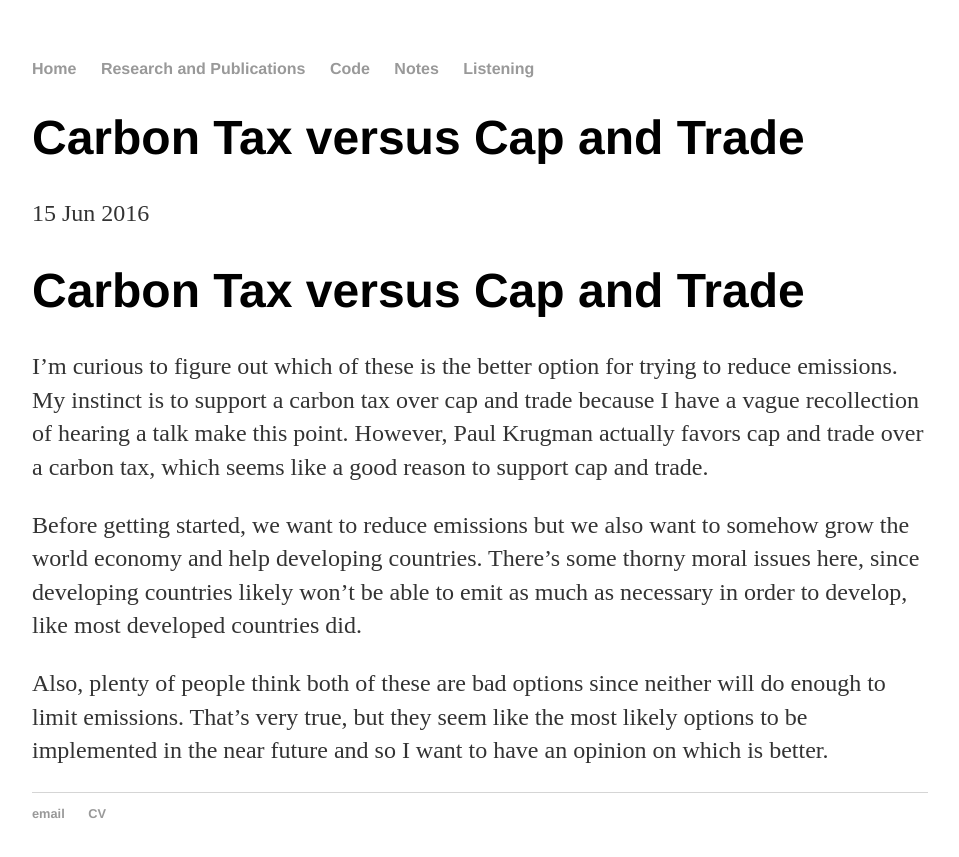
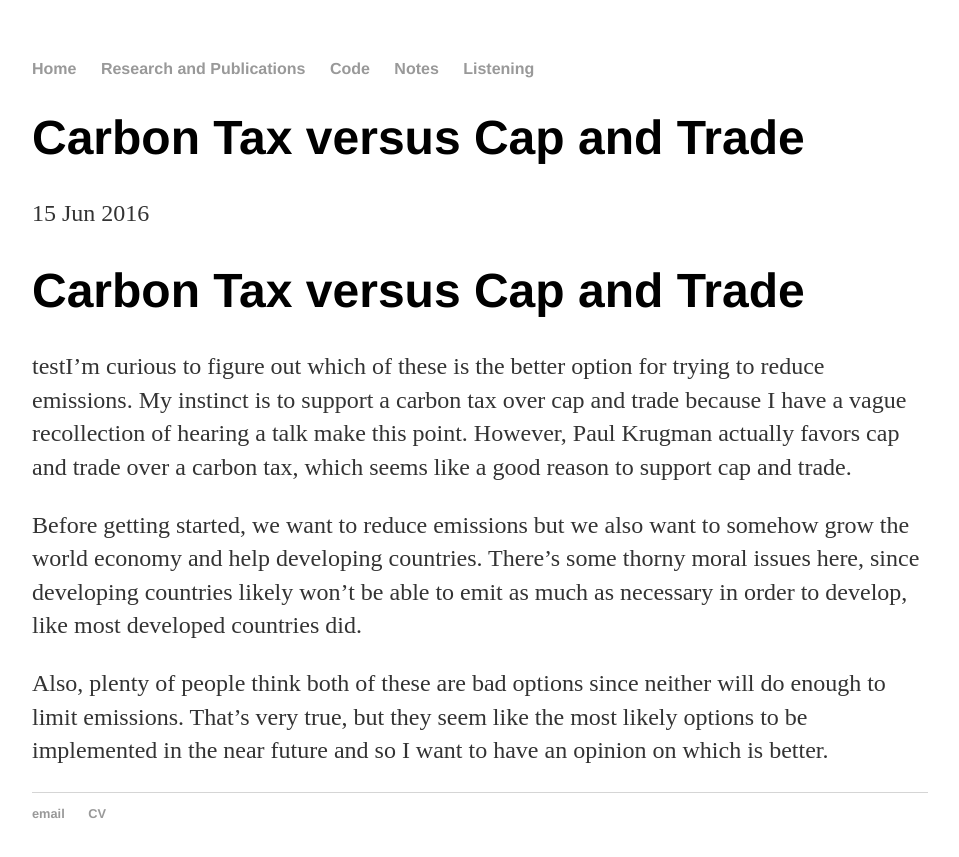
Before and after one commit to nicklutsko/nicklutsko.github.io, a Jekyll site: the page built from _posts/2016-06-15-Carbon-Tax-versus-Cap-and-Trade.md, in a window 1280 px wide. Shown: the top 857 px of the page, without its empty margins (160-1119 px from the left). Built offline with Jekyll 4.4.1, drawn with Linux system fonts in a browser that asks for light colours.

Commit message:
Post 1 again again

```diff
--- a/_posts/2016-06-15-Carbon-Tax-versus-Cap-and-Trade.md
+++ b/_posts/2016-06-15-Carbon-Tax-versus-Cap-and-Trade.md
@@ -7,7 +7,7 @@
 <h1>Carbon Tax versus Cap and Trade</h1>
 
 
-<p>I’m curious to figure out which of these is the better option for trying to reduce emissions. My instinct is to support a carbon tax over cap and trade because I have a vague recollection of hearing a talk make this point. However, Paul Krugman actually favors cap and trade over a carbon tax, which seems like a good reason to support cap and trade.</p>
+<p>testI’m curious to figure out which of these is the better option for trying to reduce emissions. My instinct is to support a carbon tax over cap and trade because I have a vague recollection of hearing a talk make this point. However, Paul Krugman actually favors cap and trade over a carbon tax, which seems like a good reason to support cap and trade.</p>
 
 <p>Before getting started, we want to reduce emissions but we also want to somehow grow the world economy and help developing countries. There’s some thorny moral issues here, since developing countries likely won’t be able to emit as much as necessary in order to develop, like most developed countries did.</p>
 
```
